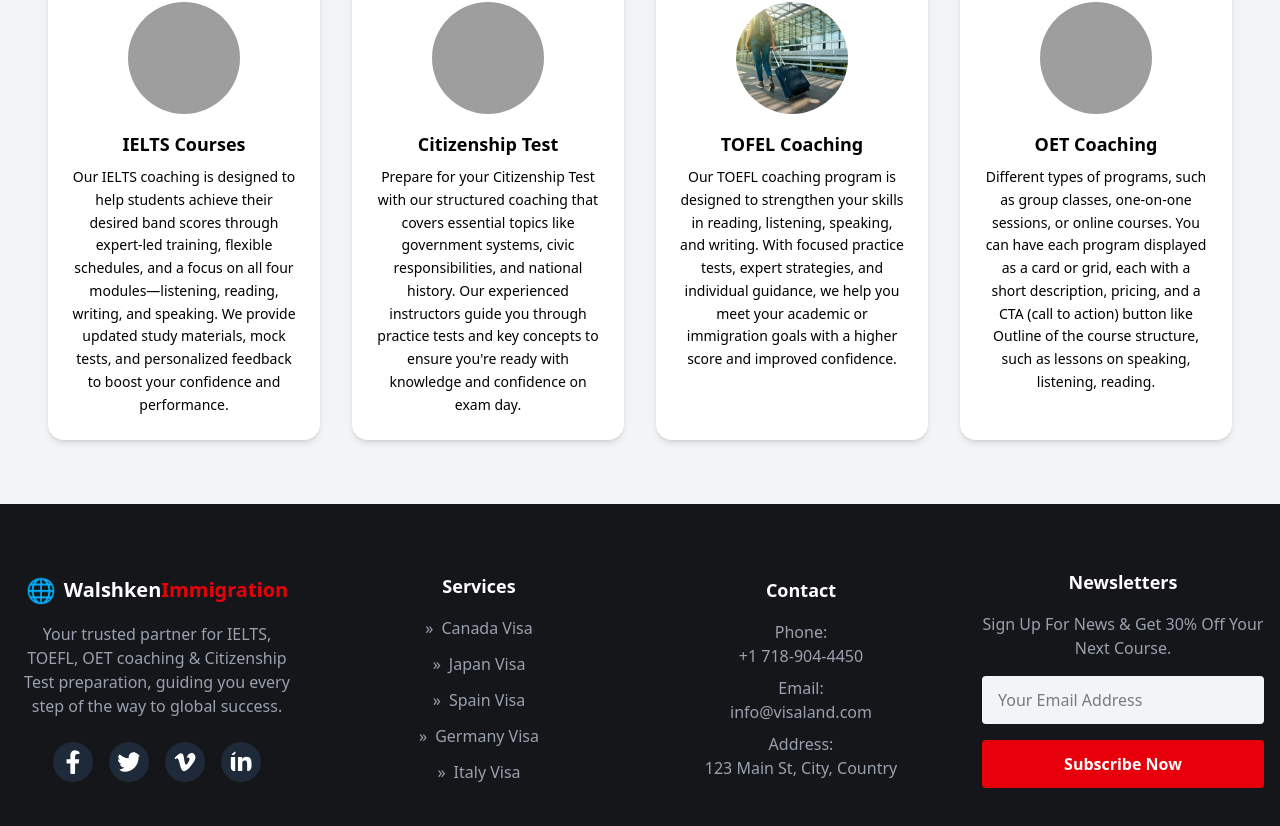
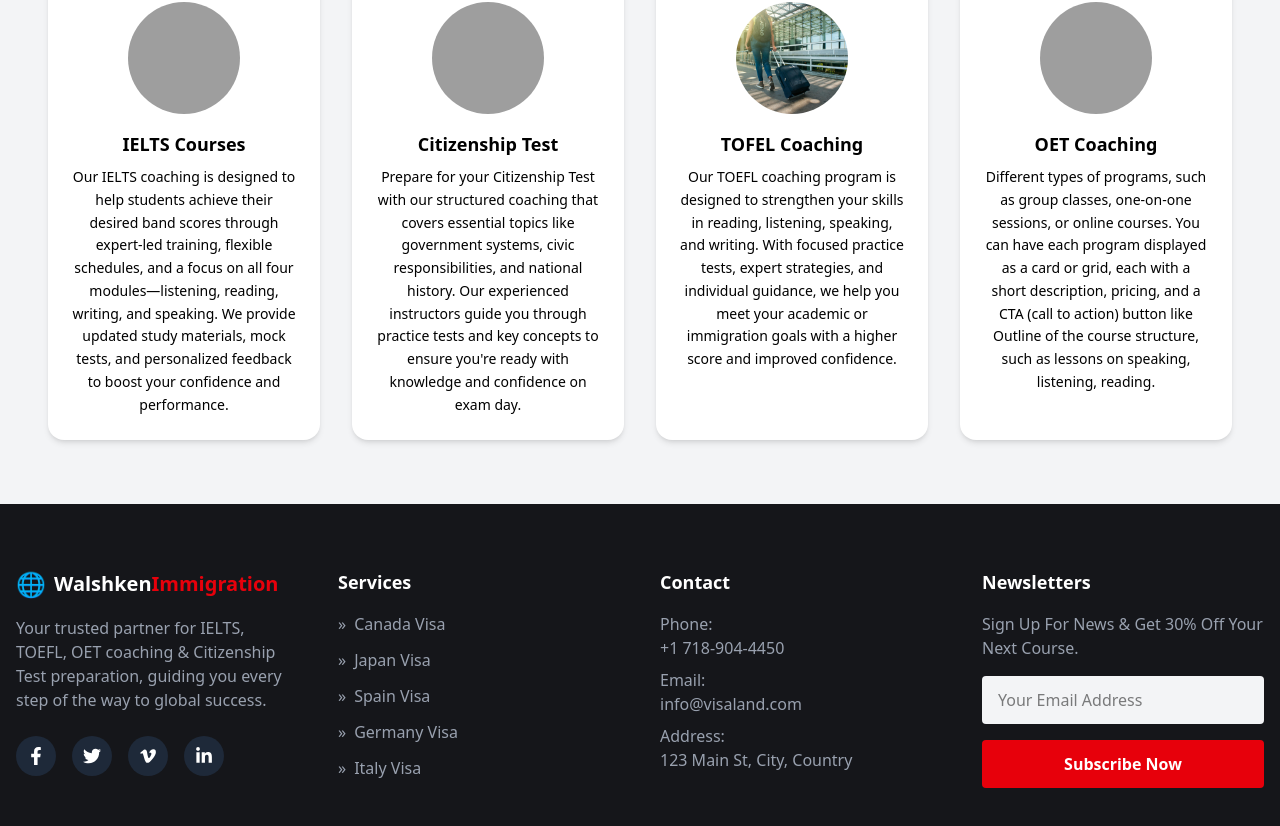
Before and after one commit to Shubham-juris/walshkenImmigrationltd, a React (Vite) app: page / in a window 1280 px wide. Shown: the part 2096-2922 px from the top of the page. Built offline with nearby package versions, Linux system fonts and the light colour scheme; grey boxes are pictures that could not be loaded.

Commit message:
here sets the navbar responsive to the mobile screen

```diff
--- a/src/Components/Common/Footer.jsx
+++ b/src/Components/Common/Footer.jsx
@@ -4,9 +4,11 @@ import { NavLink } from "react-router-dom";
 const Footer = () => {
   return (
     <footer className="bg-[#15161a] text-white py-16">
-      <div className="max-w-7xl mx-auto px-4 grid grid-cols-1 md:grid-cols-2 lg:grid-cols-4 gap-10 items-center text-center">
+      <div className="max-w-7xl mx-auto px-4 grid grid-cols-1 md:grid-cols-2 lg:grid-cols-4 gap-10 text-center md:text-left">
+
+        {/* Logo and Description */}
         <div>
-          <div className="flex justify-center items-center mb-4">
+          <div className="flex justify-center md:justify-start items-center mb-4">
             <NavLink to="/" className="flex items-center space-x-2">
               <span className="text-red-600 text-2xl">🌐</span>
               <h1 className="text-xl font-bold">
@@ -19,58 +21,43 @@ const Footer = () => {
             Test preparation, guiding you every step of the way to global
             success.
           </p>
-          <div className="flex justify-center space-x-4">
-            <a
-              href="https://www.facebook.com"
-              target="_blank"
-              rel="noopener noreferrer"
-            >
-              <FaFacebookF className="text-lg bg-gray-800 hover:bg-blue-600 p-2 rounded-full w-10 h-10 cursor-pointer transform hover:scale-110 transition-transform duration-200 ease-in-out" />
-            </a>
-            <a
-              href="https://www.twitter.com "
-              target="_blank"
-              rel="noopener noreferrer"
-            >
-              <FaTwitter className="text-lg bg-gray-800 hover:bg-blue-500 p-2 rounded-full w-10 h-10 cursor-pointer transform hover:scale-110 transition-transform duration-200 ease-in-out" />
-            </a>
-            <a
-              href="https://www.vimeo.com"
-              target="_blank"
-              rel="noopener noreferrer"
-            >
-              <FaVimeoV className="text-lg bg-gray-800 hover:bg-blue-700 p-2 rounded-full w-10 h-10 cursor-pointer transform hover:scale-110 transition-transform duration-200 ease-in-out" />
-            </a>
-            <a
-              href="https://www.linkedin.com"
-              target="_blank"
-              rel="noopener noreferrer"
-            >
-              <FaLinkedinIn className="text-lg bg-gray-800 hover:bg-blue-700 p-2 rounded-full w-10 h-10 cursor-pointer transform hover:scale-110 transition-transform duration-200 ease-in-out" />
-            </a>
+
+          {/* Social Icons */}
+          <div className="flex justify-center md:justify-start space-x-4">
+            {[
+              { href: "https://www.facebook.com", icon: <FaFacebookF /> },
+              { href: "https://www.twitter.com", icon: <FaTwitter /> },
+              { href: "https://www.vimeo.com", icon: <FaVimeoV /> },
+              { href: "https://www.linkedin.com", icon: <FaLinkedinIn /> }
+            ].map((social, index) => (
+              <a
+                key={index}
+                href={social.href}
+                target="_blank"
+                rel="noopener noreferrer"
+              >
+                <div className="text-lg bg-gray-800 hover:bg-blue-600 p-2 rounded-full w-10 h-10 flex items-center justify-center cursor-pointer transform hover:scale-110 transition-transform duration-200 ease-in-out">
+                  {social.icon}
+                </div>
+              </a>
+            ))}
           </div>
         </div>
 
+        {/* Services */}
         <div>
           <h2 className="text-lg font-bold mb-4">Services</h2>
           <ul className="space-y-3 text-gray-400">
-            {[
-              "Canada Visa",
-              "Japan Visa",
-              "Spain Visa",
-              "Germany Visa",
-              "Italy Visa",
-            ].map((item, index) => (
-              <li
-                key={index}
-                className="flex justify-center items-center space-x-2 hover:text-red-600 cursor-pointer"
-              >
+            {["Canada Visa", "Japan Visa", "Spain Visa", "Germany Visa", "Italy Visa"].map((service, index) => (
+              <li key={index} className="flex justify-center md:justify-start items-center space-x-2 hover:text-red-600 cursor-pointer">
                 <span>»</span>
-                <span>{item}</span>
+                <span>{service}</span>
               </li>
             ))}
           </ul>
         </div>
+
+        {/* Contact Info */}
         <div>
           <h2 className="text-lg font-bold mb-4">Contact</h2>
           <p className="text-gray-400 mb-2">
@@ -84,6 +71,8 @@ const Footer = () => {
             123 Main St, City, Country
           </p>
         </div>
+
+        {/* Newsletter */}
         <div>
           <h2 className="text-lg font-bold mb-4">Newsletters</h2>
           <p className="text-gray-400 mb-4">
@@ -98,6 +87,7 @@ const Footer = () => {
             Subscribe Now
           </button>
         </div>
+
       </div>
     </footer>
   );
--- a/src/Components/Common/Navbar.jsx
+++ b/src/Components/Common/Navbar.jsx
@@ -5,6 +5,7 @@ import { FaAngleDown, FaAngleRight, FaBars } from "react-icons/fa";
 const Navbar = () => {
   const [menuOpen, setMenuOpen] = useState(false);
   const navigate = useNavigate();
+
   const menuItems = [
     { label: "Home", path: "/" },
     { label: "About", path: "/about" },
@@ -17,6 +18,7 @@ const Navbar = () => {
   return (
     <header className="bg-white shadow-md py-4 sticky top-0 z-50">
       <div className="max-w-7xl mx-auto px-4 flex items-center justify-between">
+        {/* Logo */}
         <NavLink to="/" className="flex items-center space-x-2">
           <span className="text-red-600 text-2xl">🌐</span>
           <h1 className="text-xl font-bold">
@@ -24,6 +26,7 @@ const Navbar = () => {
           </h1>
         </NavLink>
 
+        {/* Desktop Menu */}
         <nav className="hidden lg:flex space-x-6 items-center">
           {menuItems.map((item, index) => (
             <div key={index} className="relative">
@@ -41,15 +44,19 @@ const Navbar = () => {
           ))}
         </nav>
 
+        {/* Buttons */}
         <div className="flex items-center space-x-4">
+          {/* Get A Quote - Only show on large screens */}
           <button
             onClick={() => navigate("/contact")}
-            className=" bg-red-600 hover:bg-gray-700 text-white font-semibold text-sm px-5 py-3 rounded-md flex items-center space-x-2"
+            className="hidden lg:flex bg-red-600 hover:bg-gray-700 text-white font-semibold text-sm px-5 py-3 rounded-md items-center space-x-2"
           >
             <span>Get A Quote</span>
           </button>
+
+          {/* Mobile Menu Toggle Button */}
           <button
-            className="lg:hidden text-xl"
+            className="lg:hidden text-2xl"
             onClick={() => setMenuOpen(!menuOpen)}
           >
             <FaBars />
@@ -57,6 +64,7 @@ const Navbar = () => {
         </div>
       </div>
 
+      {/* Mobile Menu */}
       {menuOpen && (
         <div className="lg:hidden bg-white shadow-md mt-2 px-4 pb-4">
           {menuItems.map((item, index) => (
```
